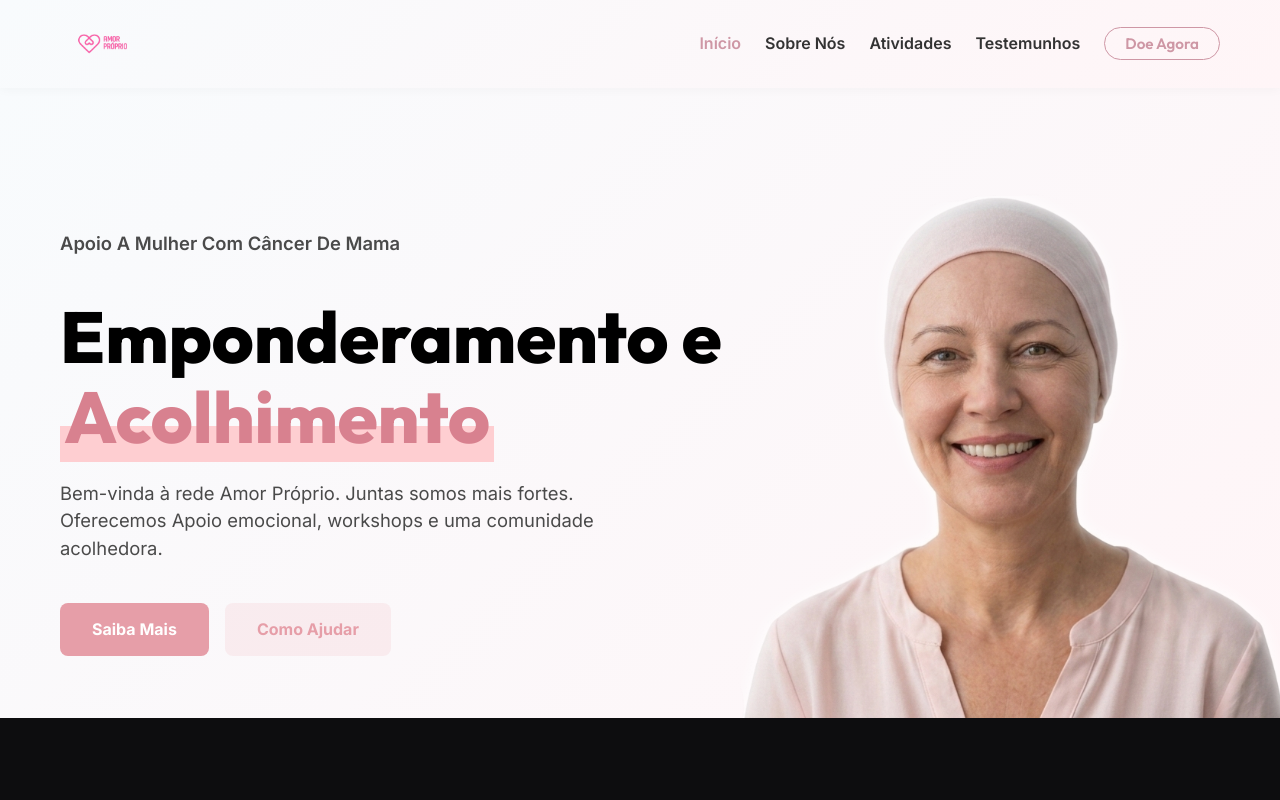
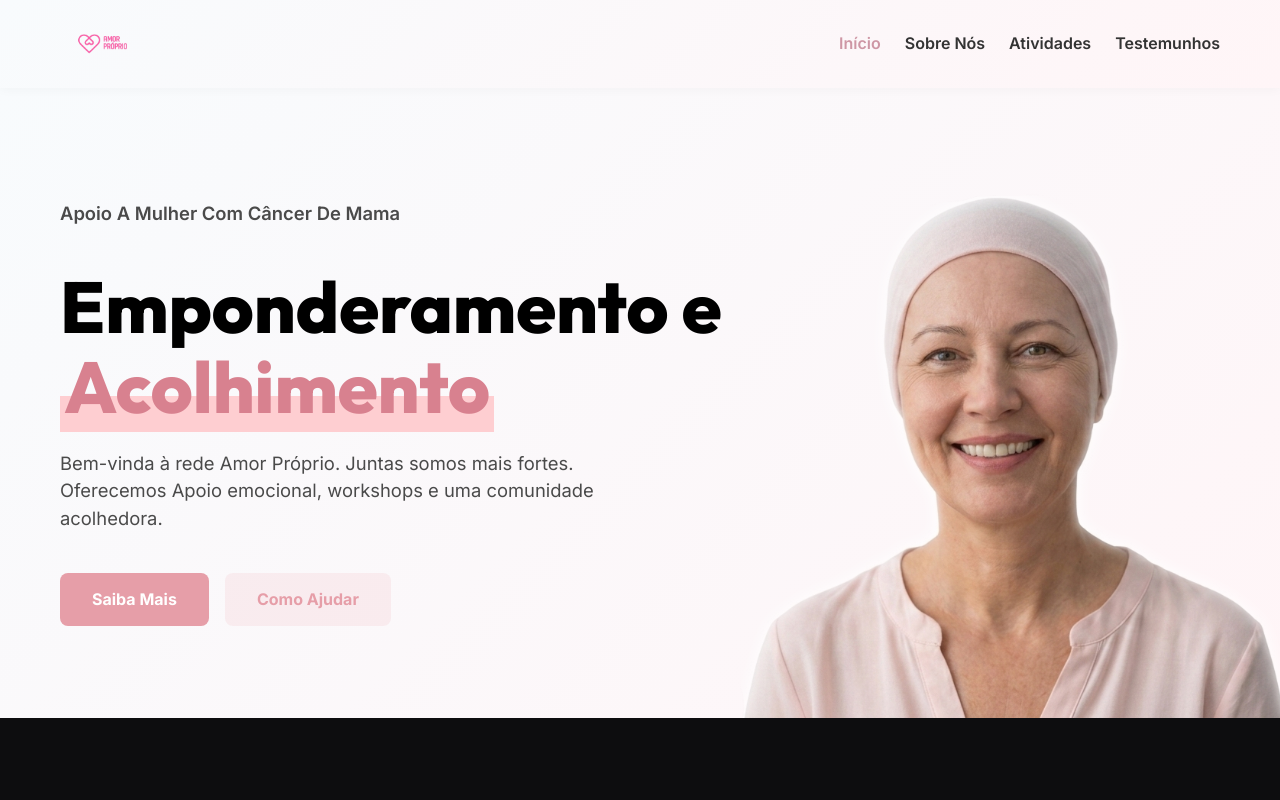
Before and after one commit to FishingDonut/front-amor-proprio, a React (Vite) app: page / in a window 1280 px wide. Shown: the top 800 px of the page. Built offline with nearby package versions, Linux system fonts and the light colour scheme; no server answers.

Commit message:
feat: add responsive Navbar component and base CSS styles with global design system variables

```diff
--- a/src/components/Navbar.jsx
+++ b/src/components/Navbar.jsx
@@ -21,11 +21,11 @@ export default function Navbar({ logoUrl, donateLink }) {
                         <li><a href="#sobre-nos" onClick={() => setIsOpen(false)}>Sobre Nós</a></li>
                         <li><a href="#atividades" onClick={() => setIsOpen(false)}>Atividades</a></li>
                         <li><a href="#testemunhos" onClick={() => setIsOpen(false)}>Testemunhos</a></li>
-                        <li>
+                        {/* <li>
                             <a href={donateLink || "https://wa.me/5547999782324"} className="btn-nav-donate" onClick={() => setIsOpen(false)}>
                                 Doe Agora
                             </a>
-                        </li>
+                        </li> */}
                     </ul>
                 </nav>
             </div>
--- a/src/index.css
+++ b/src/index.css
@@ -193,6 +193,7 @@ nav ul a:hover, nav ul a.active {
     position: relative;
     z-index: 5;
     text-align: left;
+    padding-bottom: 60px;
 }
 
 .hero-tag {
```
